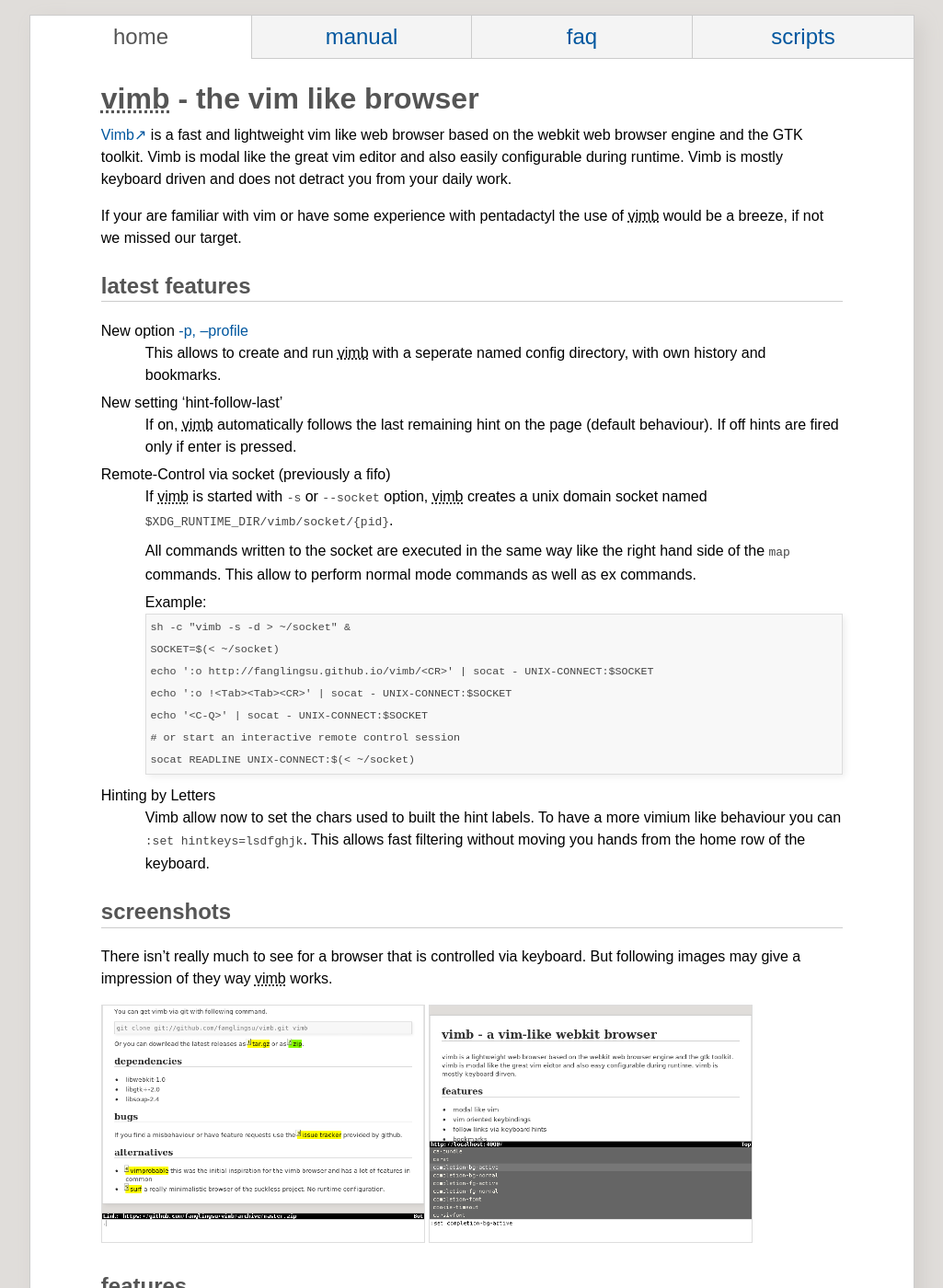
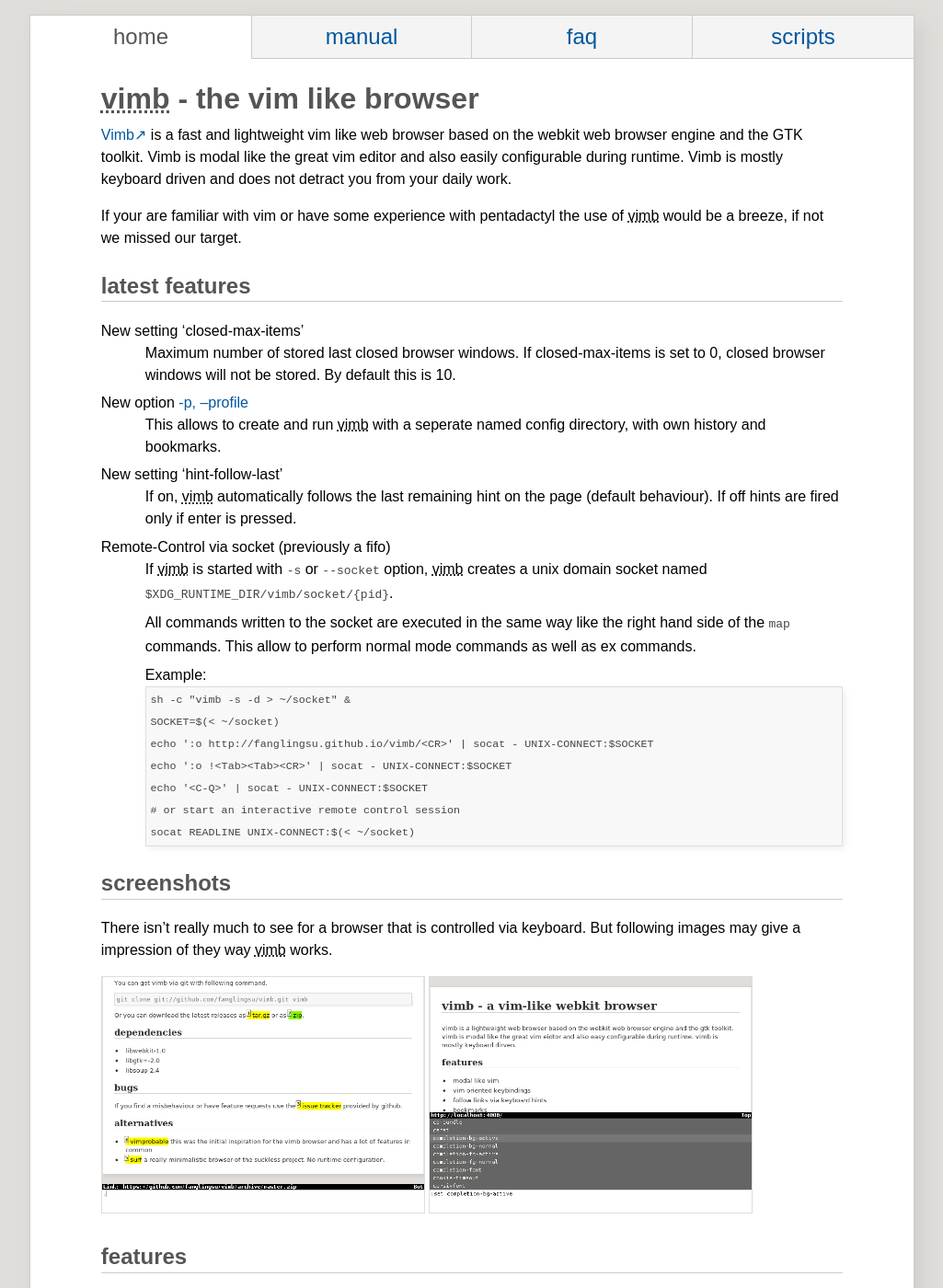
Before and after one commit to fanglingsu/vimb, a Jekyll site: the page built from index.md, in a window 1280 px wide and 1400 px high. Shown: the whole window at 92% size, without its empty margins (127-1152 px from the left). Built offline with Jekyll 4.4.1, drawn with Linux system fonts in a browser that asks for light colours.

Commit message:
Updated according to new setting closed-max-items.

```diff
--- a/index.md
+++ b/index.md
@@ -17,6 +17,10 @@
 of vimb would be a breeze, if not we missed our target.
 
 ## latest features
+
+New setting 'closed-max-items'
+: Maximum number of stored last closed browser windows. If closed-max-items is
+  set to 0, closed browser windows will not be stored. By default this is 10.
 
 New option [-p, --profile](man.html#OPTIONS)
 : This allows to create and run vimb with a seperate named config directory,
@@ -41,11 +45,6 @@
       echo '<C-Q>' | socat - UNIX-CONNECT:$SOCKET
       # or start an interactive remote control session
       socat READLINE UNIX-CONNECT:$(< ~/socket)
-
-Hinting by Letters
-: Vimb allow now to set the chars used to built the hint labels. To have a
-  more vimium like behaviour you can `:set hintkeys=lsdfghjk`. This allows
-  fast filtering without moving you hands from the home row of the keyboard.
 
 
 ## screenshots
```
Also changed, not shown: man.md (+4 -0 lines).
